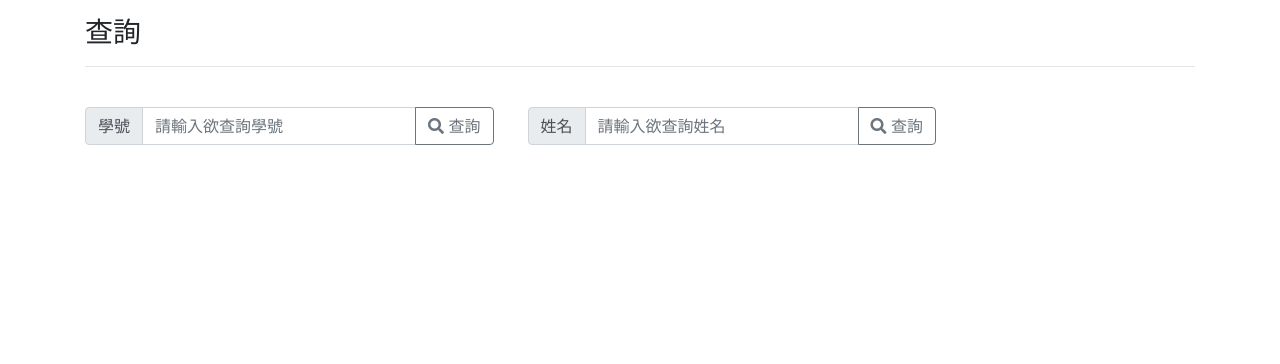
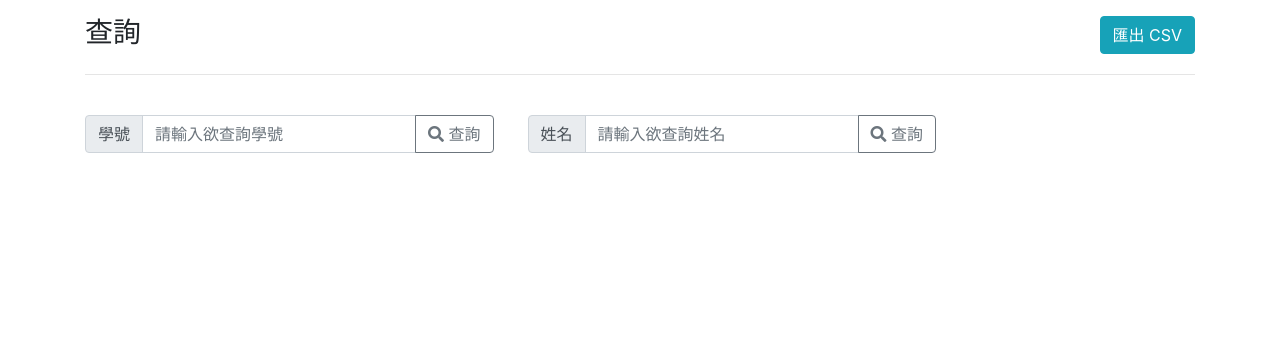
Before and after one commit to D0683497/JoinClub, a Django app: page /search in a window 1280 px wide. Shown: the part 56-420 px from the top of the page. Run offline with Django 3.2, Linux system fonts and the light colour scheme; the visitor is signed in with stand-in values (Sample User, id 1); some libraries are stand-ins or nearby versions.

Commit message:
add export csv function

```diff
--- a/join/templates/search.html
+++ b/join/templates/search.html
@@ -4,7 +4,15 @@
 
 {% block content %}
 <div class="container">
-    <h3>查詢</h3>
+    <div class="row d-flex justify-content-between">
+        <div class="col-auto">
+            <h3>查詢</h3>
+        </div>
+        <div class="col-auto">
+            <a class="btn btn-info" href="{% url 'join:export' %}" role="button">匯出 CSV</a>
+        </div>
+    </div>
+
     <hr>
     <form action="{% url 'join:search' %}" method="POST">
         {% csrf_token %}
--- a/join/urls.py
+++ b/join/urls.py
@@ -12,4 +12,5 @@ urlpatterns = [
     path('edit/<int:id>', views.edit, name="edit"),
     path('view', views.view, name="view"),
     path('chart', views.chart, name="chart"),
+    path('export', views.export, name="export"),
 ]
--- a/join/views.py
+++ b/join/views.py
@@ -1,9 +1,11 @@
 from django.shortcuts import render, get_object_or_404
-from django.http import HttpResponseRedirect
+from django.http import HttpResponseRedirect, HttpResponse
 from django.urls import reverse
 from django.contrib.auth.decorators import login_required
 from .forms import JoinForm
 from .models import Member
+import csv, codecs
+from django.utils.http import urlquote
 
 def index(request):
     return render(request, 'index.html', {})
@@ -78,3 +80,25 @@ def view(request):
 
 def chart(request):
     return render(request, 'chart.html', {})
+
+def export(request):
+    members = Member.objects.all()
+    for i in members:
+        print(i.name)
+        print(i.nid)
+        print(i.get_status_display())
+    return render(request, 'chart.html', {})
+
+@login_required
+def export(request):
+    members = Member.objects.all()
+    response = HttpResponse(content_type='text/csv')
+    response.write(codecs.BOM_UTF8)
+    response['Content-Disposition'] = 'attachment; filename="%s"' %(urlquote("社員資料.csv"))
+
+    writer = csv.writer(response)
+    writer.writerow(['姓名', '學號', '系級', '年級', '手機號碼', '電子郵件', '入社狀態'])
+    for member in members:
+        writer.writerow([member.name, member.nid, member.dept, member.level, member.phone, member.email, member.get_status_display()])
+
+    return response
```
